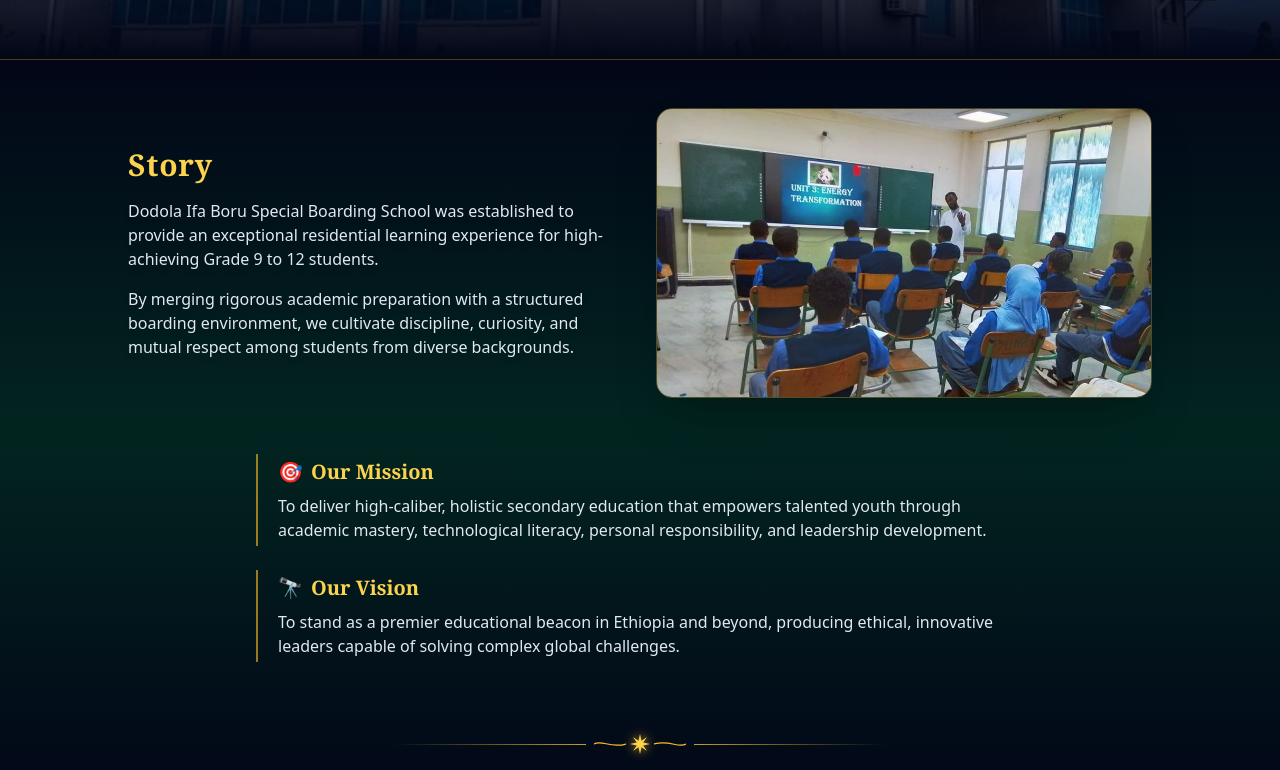
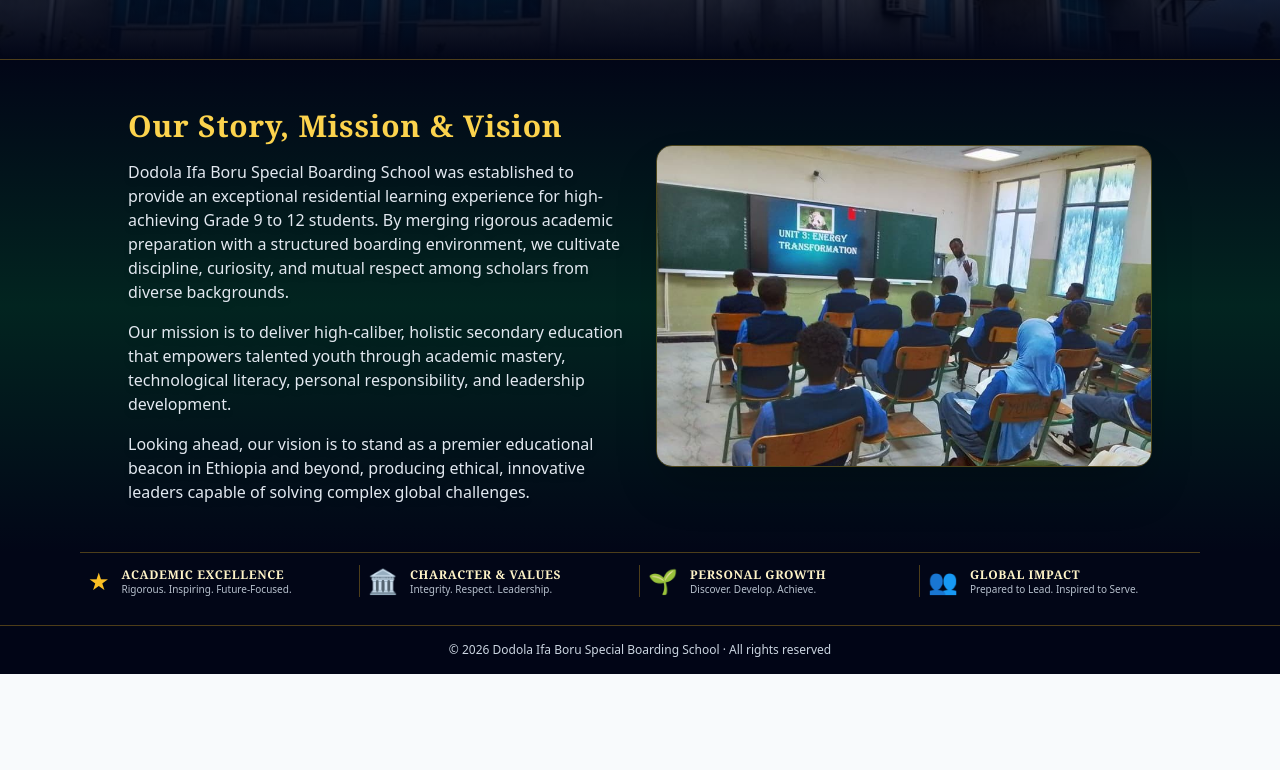
Before and after one commit to futuretech-hub/dodola-school-portal, a Next.js app: page /about in a window 1280 px wide. Shown: the part 410-1180 px from the top of the page. After the commit the page ends 1084 px from the top, so only its background shows below. Built offline with nearby package versions, Linux system fonts and the light colour scheme.

Commit message:
Update page.jsx

```diff
--- a/app/about/page.jsx
+++ b/app/about/page.jsx
@@ -13,14 +13,14 @@ export default function AboutPage() {
       {/* Main Page Content */}
       <main className="flex-grow flex flex-col justify-between">
 
-        {/* 1. HERO BANNER SECTION (Clearer Red-Roof Building Image) */}
+        {/* 1. HERO BANNER SECTION (Clear Red-Roof Building Image) */}
         <section className="relative py-16 sm:py-24 px-4 text-center overflow-hidden border-b border-amber-400/30">
           {/* Background Image */}
           <div
             className="absolute inset-0 bg-cover bg-center z-0 scale-105 transform transition-transform duration-1000"
             style={{ backgroundImage: `url('/about-hero.jpg')` }}
           />
-          {/* Light Overlay so the background image is clearer */}
+          {/* Light Overlay */}
           <div className="absolute inset-0 bg-gradient-to-t from-slate-950 via-slate-950/50 to-emerald-950/30 z-10" />
 
           {/* Hero Text Content */}
@@ -45,81 +45,40 @@ export default function AboutPage() {
           </div>
         </section>
 
-        {/* 2. LOWER BODY SECTION (Distinct Dark Gradient Background) */}
+        {/* 2. LOWER BODY SECTION (Unified Paragraph Narrative + Classroom Image) */}
         <section className="relative z-20 bg-gradient-to-b from-slate-950 via-emerald-950/80 to-slate-950 py-12 px-4 flex-grow">
-          <div className="max-w-5xl mx-auto space-y-12">
+          <div className="max-w-5xl mx-auto">
 
-            {/* OUR STORY (LEFT) & CLASSROOM PHOTO (RIGHT) */}
             <div className="grid grid-cols-1 md:grid-cols-2 gap-8 items-center">
 
-              {/* Our Story Text */}
+              {/* Story, Mission & Vision Narrative Paragraphs */}
               <div className="space-y-4">
                 <h2 className="text-2xl sm:text-3xl font-bold text-amber-300 font-serif tracking-wide">
-                  Story
+                  Our Story, Mission &amp; Vision
                 </h2>
+
                 <p className="text-xs sm:text-sm md:text-base text-slate-200 leading-relaxed font-normal drop-shadow-md">
-                  Dodola Ifa Boru Special Boarding School was established to provide an exceptional residential learning experience for high-achieving Grade 9 to 12 students.
+                  Dodola Ifa Boru Special Boarding School was established to provide an exceptional residential learning experience for high-achieving Grade 9 to 12 students. By merging rigorous academic preparation with a structured boarding environment, we cultivate discipline, curiosity, and mutual respect among scholars from diverse backgrounds.
                 </p>
+
                 <p className="text-xs sm:text-sm md:text-base text-slate-200 leading-relaxed font-normal drop-shadow-md">
-                  By merging rigorous academic preparation with a structured boarding environment, we cultivate discipline, curiosity, and mutual respect among students from diverse backgrounds.
+                  Our mission is to deliver high-caliber, holistic secondary education that empowers talented youth through academic mastery, technological literacy, personal responsibility, and leadership development.
+                </p>
+
+                <p className="text-xs sm:text-sm md:text-base text-slate-200 leading-relaxed font-normal drop-shadow-md">
+                  Looking ahead, our vision is to stand as a premier educational beacon in Ethiopia and beyond, producing ethical, innovative leaders capable of solving complex global challenges.
                 </p>
               </div>
 
-              {/* Classroom Photo (Clean without text) */}
+              {/* Classroom Photo */}
               <div className="relative rounded-2xl overflow-hidden border border-amber-400/30 shadow-2xl group">
                 <img
                   src="/about-classroom.jpg"
                   alt="Classroom learning at Dodola Ifa Boru"
-                  className="w-full h-60 sm:h-72 object-cover transform group-hover:scale-105 transition duration-500"
+                  className="w-full h-60 sm:h-80 object-cover transform group-hover:scale-105 transition duration-500"
                 />
               </div>
-            </div>
 
-            {/* MISSION & VISION (Vertically Aligned - Stacked One Above the Other) */}
-            <div className="space-y-6 pt-2 max-w-3xl mx-auto">
-
-              {/* Mission */}
-              <div className="space-y-2 border-l-2 border-amber-400/60 pl-5 py-1">
-                <div className="flex items-center gap-2 text-amber-300 text-lg sm:text-xl font-bold font-serif">
-                  <span>🎯</span> Our Mission
-                </div>
-                <p className="text-xs sm:text-sm md:text-base text-slate-200 leading-relaxed">
-                  To deliver high-caliber, holistic secondary education that empowers talented youth through academic mastery, technological literacy, personal responsibility, and leadership development.
-                </p>
-              </div>
-
-              {/* Vision */}
-              <div className="space-y-2 border-l-2 border-amber-400/60 pl-5 py-1">
-                <div className="flex items-center gap-2 text-amber-300 text-lg sm:text-xl font-bold font-serif">
-                  <span>🔭</span> Our Vision
-                </div>
-                <p className="text-xs sm:text-sm md:text-base text-slate-200 leading-relaxed">
-                  To stand as a premier educational beacon in Ethiopia and beyond, producing ethical, innovative leaders capable of solving complex global challenges.
-                </p>
-              </div>
-
-            </div>
-
-            {/* Custom Flourish Divider Line Matching Image Reference */}
-            <div className="pt-6 flex items-center justify-center space-x-2 text-amber-400/80">
-              <div className="h-px w-24 sm:w-48 bg-gradient-to-r from-transparent to-amber-400/80"></div>
-
-              {/* Center Ornament Accent */}
-              <div className="flex items-center space-x-1">
-                <svg className="w-8 h-3 text-amber-400" viewBox="0 0 40 12" fill="none" stroke="currentColor" strokeWidth="1.5">
-                  <path d="M0 6 C10 0, 20 12, 40 6" />
-                </svg>
-
-                <svg className="w-5 h-5 text-amber-300 drop-shadow-[0_0_6px_rgba(251,191,36,0.8)] shrink-0" viewBox="0 0 24 24" fill="currentColor">
-                  <path d="M12 0L13.8 8.2L20.5 3.5L15.8 10.2L24 12L15.8 13.8L20.5 20.5L13.8 15.8L12 24L10.2 15.8L3.5 20.5L8.2 13.8L0 12L8.2 10.2L3.5 3.5L10.2 8.2L12 0Z" />
-                </svg>
-
-                <svg className="w-8 h-3 text-amber-400" viewBox="0 0 40 12" fill="none" stroke="currentColor" strokeWidth="1.5">
-                  <path d="M0 6 C20 0, 30 12, 40 6" />
-                </svg>
-              </div>
-
-              <div className="h-px w-24 sm:w-48 bg-gradient-to-l from-transparent to-amber-400/80"></div>
             </div>
 
           </div>
```
